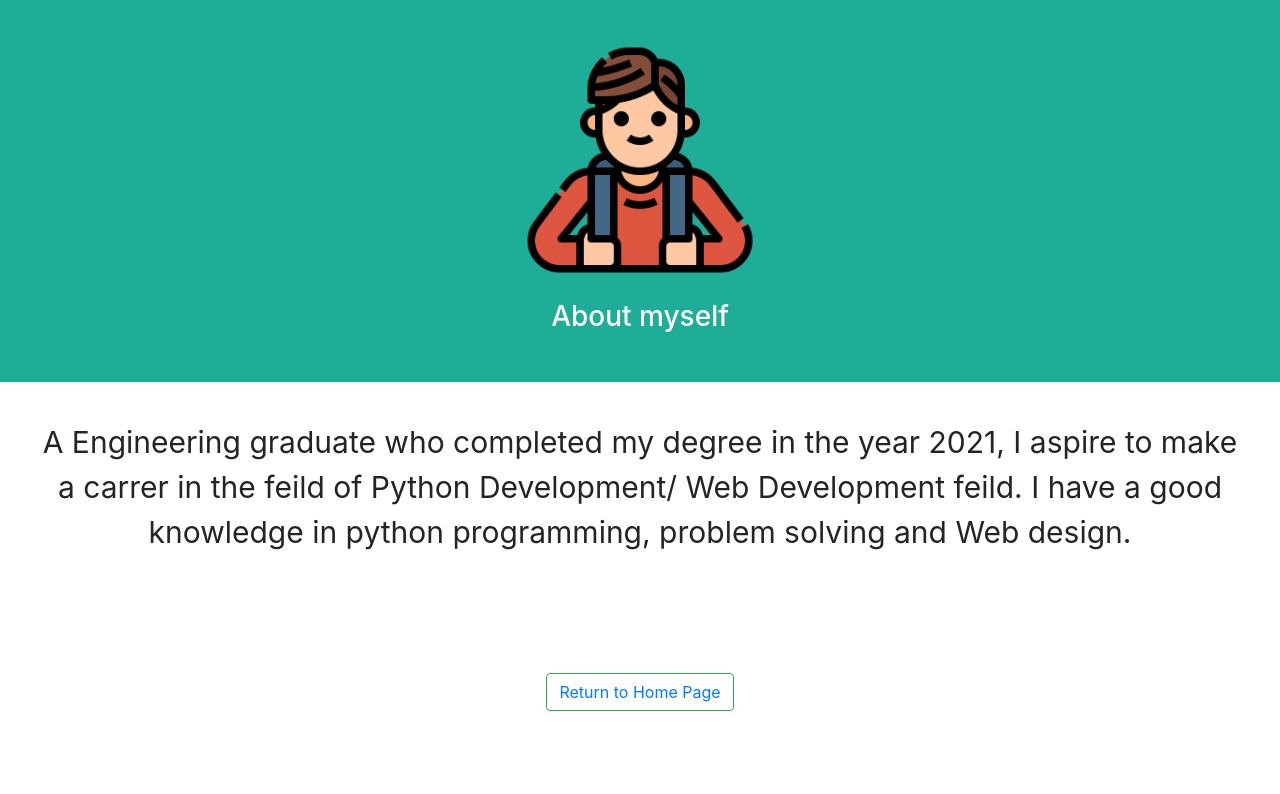
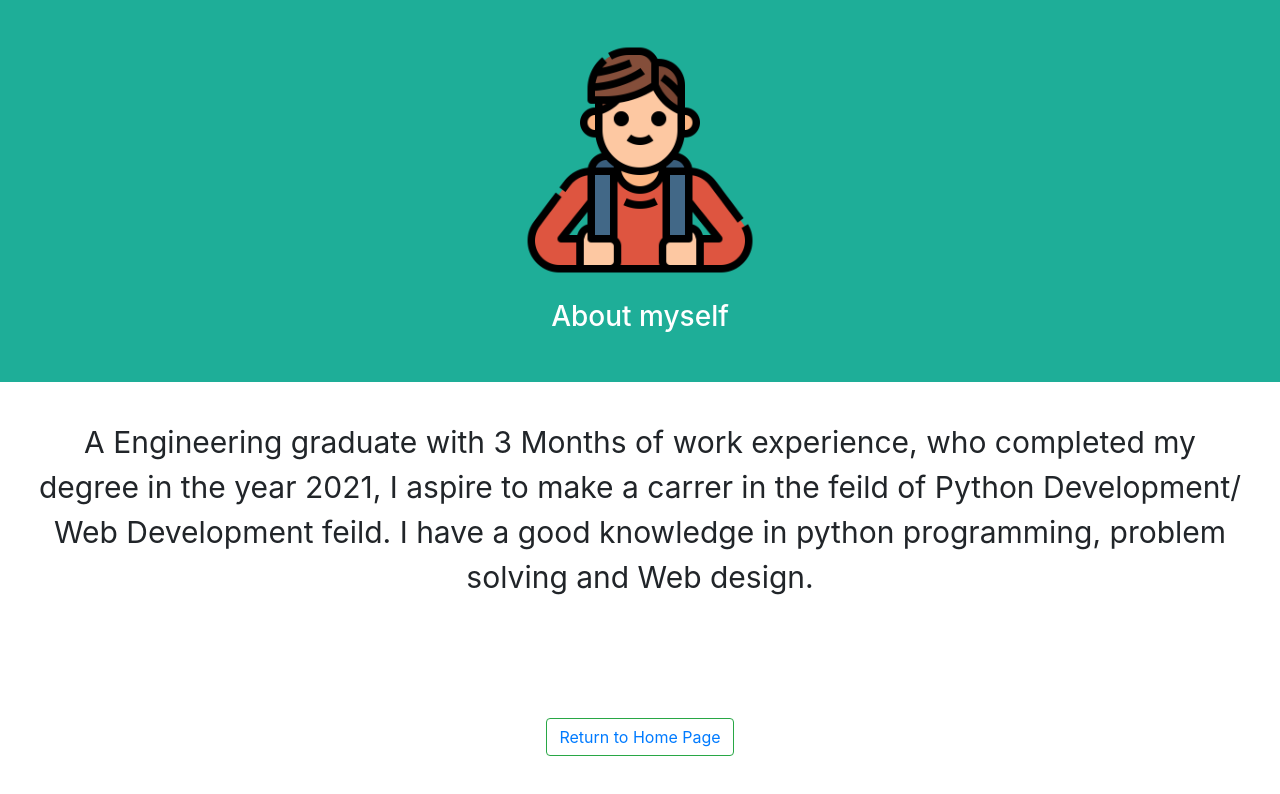
Before and after one commit to SathishKumar83/Sathish_Kumar_Website, a plain HTML site: page about.html in a window 1280 px wide. Drawn offline with nearby package versions, Linux system fonts and the light colour scheme; a web font is replaced by a local one.

Commit message:
v0.2 Experience update

```diff
--- a/about.html
+++ b/about.html
@@ -35,7 +35,7 @@
 </div>
 
 <div class="midder">
-  <p>A Engineering graduate who completed my degree in the year 2021, I aspire to make a carrer in the feild of Python Development/ Web Development feild. I have a good knowledge in python programming, problem solving and Web design.</p>
+  <p>A Engineering graduate with 3 Months of work experience, who completed my degree in the year 2021, I aspire to make a carrer in the feild of Python Development/ Web Development feild. I have a good knowledge in python programming, problem solving and Web design.</p>
 </div>
 
 <div class="ender">
```
